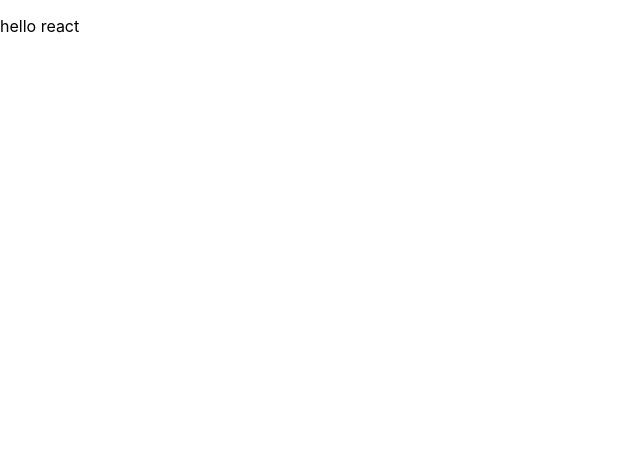
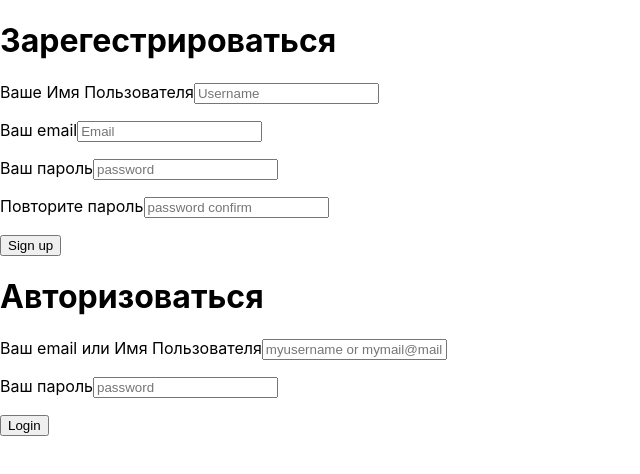
Before and after one commit to tavo0earth/weather, a React (Create React App) app: page / in a window 1280 px wide. Shown: the top 474 px of the page, without its empty margins (0-640 px from the left). Built offline with nearby package versions, Linux system fonts and the light colour scheme.

Commit message:
Create 2 form

```diff
--- a/public/index.html
+++ b/public/index.html
@@ -3,6 +3,8 @@
   <head>
     <meta charset="utf-8" />
     <link rel="shortcut icon" href="%PUBLIC_URL%/favicon.ico" />
+    <link rel="stylesheet" href="https://fonts.googleapis.com/css?family=Roboto:300,400,500&display=swap" />
+    <link rel="stylesheet" href="https://fonts.googleapis.com/icon?family=Material+Icons" />
     <meta name="viewport" content="width=device-width, initial-scale=1" />
     <meta name="theme-color" content="#000000" />
     <!--
--- a/src/App.js
+++ b/src/App.js
@@ -4,13 +4,54 @@
 
 function App() {
   return (
-    <div className="App">
-      <header className="App-header">
-        <p>
-          hello react
-        </p>
-      </header>
-    </div>
+      <div>
+        <div id="signUp">
+            <form>
+              <h1> Зарегестрироваться </h1>
+              <p>
+                <label className="userName">Ваше Имя Пользователя</label>
+                <input id="userNameSignUp" name="usernamesignup" required="required" type="text"
+                       placeholder="Username"/>
+              </p>
+              <p>
+                <label className="youMail">Ваш email</label>
+                <input id="emailSignUp" name="emailsignup" required="required" type="text"
+                       placeholder="Email"/>
+              </p>
+              <p>
+                <label className="youPassword">Ваш пароль</label>
+                <input id="passwordSignUp" name="passwordsignup" required="required" type="password"
+                       placeholder="password"/>
+              </p>
+              <p>
+                <label className="youPassword">Повторите пароль</label>
+                <input id="passwordСonfirm" name="password_confirm" required="required" type="password"
+                       placeholder="password confirm"/>
+              </p>
+              <p className="signIn_button">
+                <input type="submit" value="Sign up"/>
+              </p>
+            </form>
+        </div>
+
+        <div id="login">
+          <form>
+            <h1>Авторизоваться</h1>
+            <p>
+              <label className="userName">Ваш email или Имя Пользователя</label>
+              <input id="userName" name="username" required="required" type="text"
+                     placeholder="myusername or mymail@mail.com"/>
+            </p>
+            <p>
+              <label className="youPassword">Ваш пароль</label>
+              <input id="password" name="password" required="required" type="password" placeholder="password"/>
+            </p>
+            <p className="login_button">
+              <input type="submit" value="Login"/>
+            </p>
+          </form>
+        </div>
+      </div>
   );
 }
 
```
